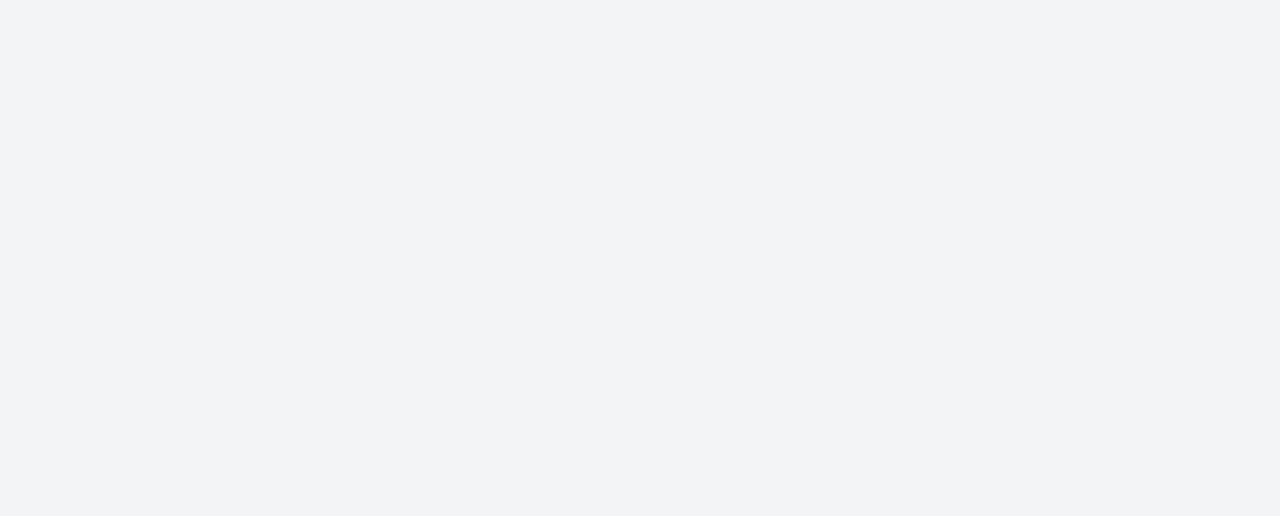
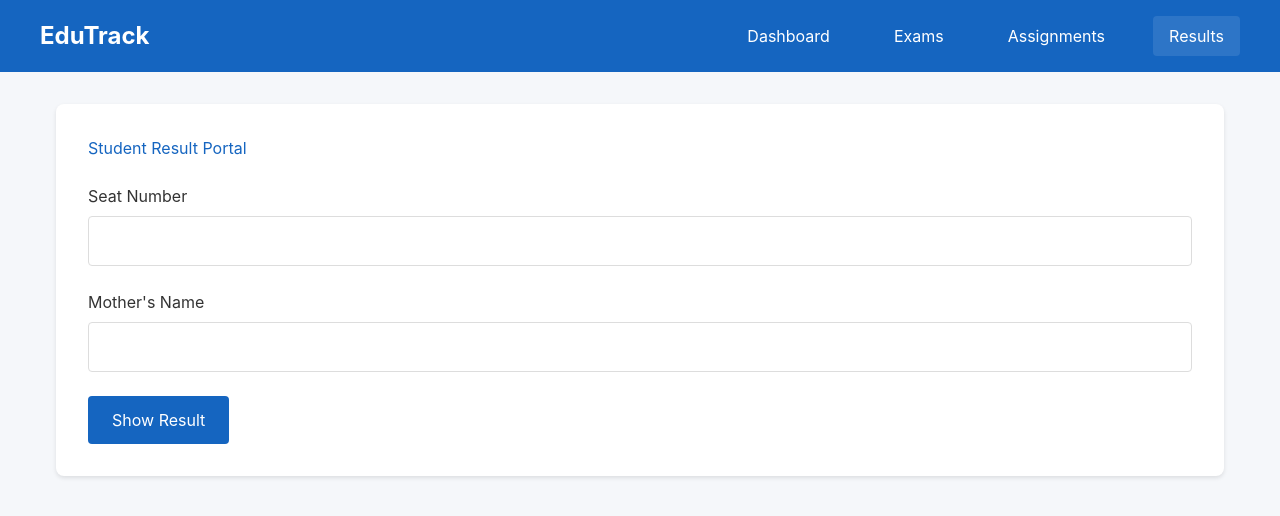
Before and after one commit to ACEGX25/Student-Performance-App, a React (Create React App) app in the folder Frontend/: page /student/viewresult in a window 1280 px wide. Before the commit this address had no page. Shown: the top 516 px of the page. Built offline with nearby package versions, Linux system fonts and the light colour scheme.

Commit message:
Nigga Commit 7

```diff
--- a/Frontend/src/App.js
+++ b/Frontend/src/App.js
@@ -8,6 +8,7 @@ import UserProfile from './UserProfile/UserProfile';
 import TeacherDash from './TeacherDash/TeacherDash'
 import Inter from './Interpage/Inter'
 import Admin from './Admin/Admin'
+import ResultPortal from './ResultPortal/ResultPortal';
 import Time from './Admin/Assist/Timetable'
 
 // Component for Handling Routes
@@ -24,6 +25,7 @@ function AnimatedRoutes() {
       <Route path="/student/dashboard/:username" element={<StudentDash />} />
       <Route path="/student/profile/:username" element={<UserProfile />} />
       <Route path="/teacher/dashboard/:username" element={<TeacherDash />}/>
+      <Route path="/student/viewresult" element={<ResultPortal />}/>
     </Routes>
   );
 }
--- /dev/null
+++ b/Frontend/src/ResultPortal/Header.css
@@ -0,0 +1,36 @@
+.header123 {
+    background-color: #1565c0;
+    color: white;
+    padding: 1rem 2rem;
+  }
+
+  .header-content123 {
+    max-width: 1200px;
+    margin: 0 auto;
+    display: flex;
+    justify-content: space-between;
+    align-items: center;
+  }
+
+  .logo123 {
+    font-size: 1.5rem;
+    font-weight: bold;
+    margin: 0;
+  }
+
+  .nav-links123 {
+    display: flex;
+    gap: 2rem;
+  }
+
+  .nav-links123 a {
+    color: white;
+    text-decoration: none;
+    padding: 0.5rem 1rem;
+    border-radius: 4px;
+  }
+
+  .nav-links123 a:hover,
+  .nav-links123 a.active {
+    background-color: rgba(255, 255, 255, 0.1);
+  }
--- /dev/null
+++ b/Frontend/src/ResultPortal/Header.js
@@ -0,0 +1,18 @@
+import React from 'react';
+import './Header.css';
+
+export default function Header() {
+  return (
+    <header className="header123">
+      <div className="header-content123">
+        <h1 className="logo123">EduTrack</h1>
+        <nav className="nav-links123">
+          <a href="#dashboard">Dashboard</a>
+          <a href="#exams">Exams</a>
+          <a href="#assignments">Assignments</a>
+          <a href="#results" className="active">Results</a>
+        </nav>
+      </div>
+    </header>
+  );
+}
--- /dev/null
+++ b/Frontend/src/ResultPortal/ResultPortal.css
@@ -0,0 +1,99 @@
+body {
+    margin: 0;
+    padding: 0;
+    font-family: -apple-system, BlinkMacSystemFont, 'Segoe UI', Roboto, 'Helvetica Neue', Arial, sans-serif;
+    background-color: #f5f7fa;
+  }
+
+  .result-portal-container {
+    max-width: 1200px;
+    margin: 2rem auto;
+    padding: 0 1rem;
+  }
+
+  .result-portal-form-card {
+    background: white;
+    border-radius: 8px;
+    padding: 2rem;
+    box-shadow: 0 2px 4px rgba(0, 0, 0, 0.1);
+    margin-bottom: 2rem;
+  }
+
+  .result-portal-form-card h2 {
+    color: #1565c0;
+    margin-bottom: 1.5rem;
+  }
+
+  .result-portal-form-group {
+    margin-bottom: 1.5rem;
+  }
+
+  .result-portal-form-group label {
+    display: block;
+    margin-bottom: 0.5rem;
+    color: #333;
+  }
+
+  .result-portal-form-group input {
+    width: 100%;
+    padding: 0.75rem;
+    border: 1px solid #ddd;
+    border-radius: 4px;
+    font-size: 1rem;
+  }
+
+  .result-portal-submit-btn {
+    background-color: #1565c0;
+    color: white;
+    padding: 0.75rem 1.5rem;
+    border: none;
+    border-radius: 4px;
+    cursor: pointer;
+    font-size: 1rem;
+  }
+
+  .result-portal-submit-btn:hover {
+    background-color: #1156a4;
+  }
+
+  .result-portal-result-card {
+    background: white;
+    border-radius: 8px;
+    padding: 2rem;
+    box-shadow: 0 2px 4px rgba(0, 0, 0, 0.1);
+  }
+
+  .result-portal-result-card h3 {
+    color: #1565c0;
+    margin-bottom: 1.5rem;
+  }
+
+  .result-portal-result-info {
+    margin-bottom: 1.5rem;
+  }
+
+  .result-portal-result-info p {
+    margin: 0.5rem 0;
+  }
+
+  .result-portal-result-table {
+    width: 100%;
+    border-collapse: collapse;
+    margin-top: 1rem;
+  }
+
+  .result-portal-result-table th,
+  .result-portal-result-table td {
+    padding: 1rem;
+    text-align: left;
+    border-bottom: 1px solid #ddd;
+  }
+
+  .result-portal-result-table th {
+    background-color: #f5f5f5;
+    font-weight: 600;
+  }
+
+  .result-portal-result-table tr:last-child td {
+    border-bottom: none;
+  }
--- /dev/null
+++ b/Frontend/src/ResultPortal/ResultPortal.js
@@ -0,0 +1,90 @@
+import React, { useState } from 'react';
+import Header from './Header';
+import './ResultPortal.css';
+
+export default function ResultForm() {
+  const [formData, setFormData] = useState({
+    seatNumber: '',
+    motherName: ''
+  });
+  const [result, setResult] = useState(null);
+
+  const handleSubmit = (e) => {
+    e.preventDefault();
+    // Simulated result data - replace with actual API call
+    const mockResult = {
+      seatNo: formData.seatNumber,
+      semester: '4th Semester',
+      subjects: [
+        { name: 'Mathematics', marksObtained: 85, totalMarks: 100, grade: 'A' },
+        { name: 'Physics', marksObtained: 78, totalMarks: 100, grade: 'B' },
+        { name: 'Chemistry', marksObtained: 92, totalMarks: 100, grade: 'A+' }
+      ]
+    };
+    setResult(mockResult);
+  };
+
+  return (
+    <>
+      <Header />
+      <div className="result-portal-container">
+        <div className="result-portal-form-card">
+          <h2>Student Result Portal</h2>
+          <form onSubmit={handleSubmit}>
+            <div className="result-portal-form-group">
+              <label htmlFor="seatNumber">Seat Number</label>
+              <input
+                type="text"
+                id="seatNumber"
+                value={formData.seatNumber}
+                onChange={(e) => setFormData({...formData, seatNumber: e.target.value})}
+                required
+              />
+            </div>
+            <div className="result-portal-form-group">
+              <label htmlFor="motherName">Mother's Name</label>
+              <input
+                type="text"
+                id="motherName"
+                value={formData.motherName}
+                onChange={(e) => setFormData({...formData, motherName: e.target.value})}
+                required
+              />
+            </div>
+            <button type="submit" className="result-portal-submit-btn">Show Result</button>
+          </form>
+        </div>
+
+        {result && (
+          <div className="result-portal-result-card">
+            <h3>Result Details</h3>
+            <div className="result-portal-result-info">
+              <p><strong>Seat No:</strong> {result.seatNo}</p>
+              <p><strong>Semester:</strong> {result.semester}</p>
+            </div>
+            <table className="result-portal-result-table">
+              <thead>
+                <tr>
+                  <th>Subject</th>
+                  <th>Marks Obtained</th>
+                  <th>Total Marks</th>
+                  <th>Grade</th>
+                </tr>
+              </thead>
+              <tbody>
+                {result.subjects.map((subject, index) => (
+                  <tr key={index}>
+                    <td>{subject.name}</td>
+                    <td>{subject.marksObtained}</td>
+                    <td>{subject.totalMarks}</td>
+                    <td>{subject.grade}</td>
+                  </tr>
+                ))}
+              </tbody>
+            </table>
+          </div>
+        )}
+      </div>
+    </>
+  );
+}
```
